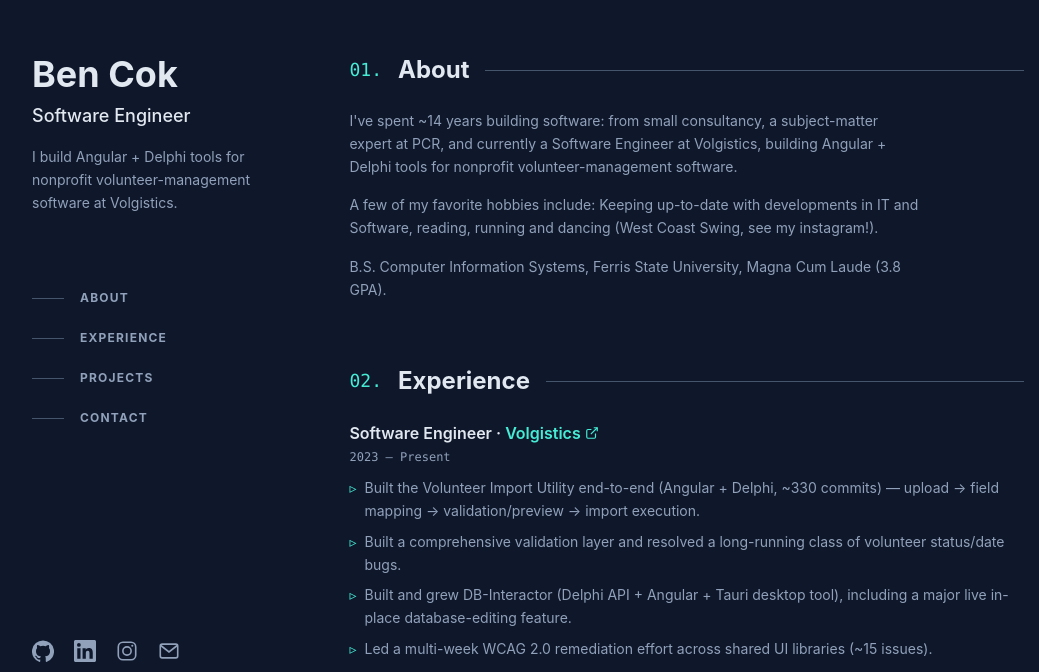
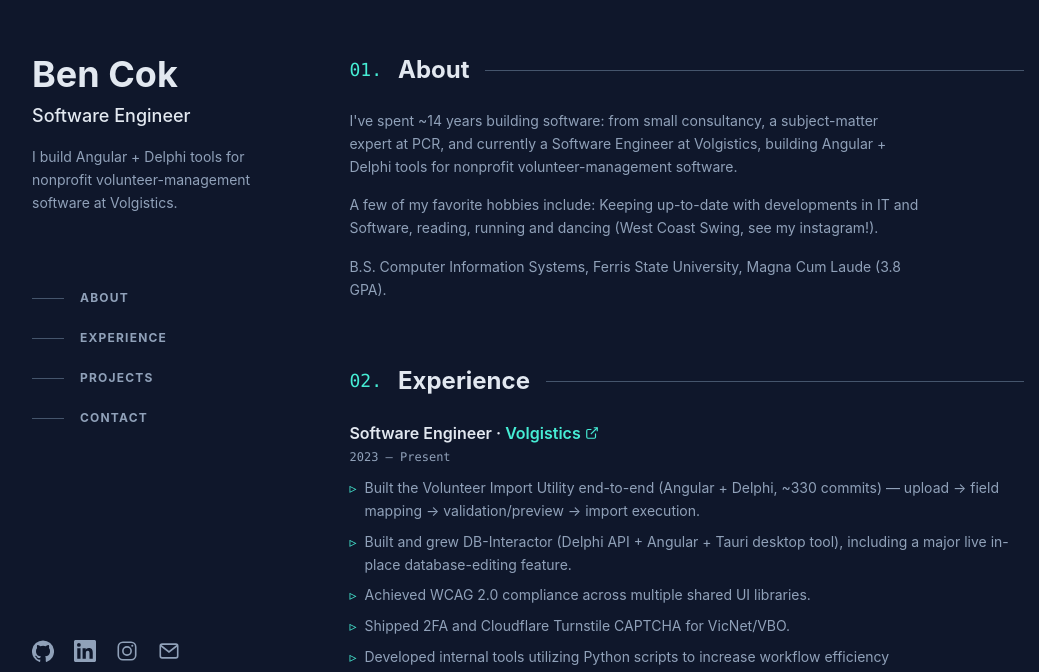
Before and after one commit to StarStuck237/portfolio-website, an Angular app: page / in a window 1280 px wide. Shown: the part 106-778 px from the top of the page, without its empty margins (160-1199 px from the left). Built offline with nearby package versions, Linux system fonts and the light colour scheme.

Commit message:
Update experience verbage

```diff
--- a/src/app/data/experience.ts
+++ b/src/app/data/experience.ts
@@ -9,13 +9,12 @@ export const EXPERIENCE: readonly Job[] = [
     url: 'https://www.volgistics.com/',
     highlights: [
       'Built the Volunteer Import Utility end-to-end (Angular + Delphi, ~330 commits) — upload → field mapping → validation/preview → import execution.',
-      'Built a comprehensive validation layer and resolved a long-running class of volunteer status/date bugs.',
       'Built and grew DB-Interactor (Delphi API + Angular + Tauri desktop tool), including a major live in-place database-editing feature.',
-      'Led a multi-week WCAG 2.0 remediation effort across shared UI libraries (~15 issues).',
+      'Achieved WCAG 2.0 compliance across multiple shared UI libraries.',
       'Shipped 2FA and Cloudflare Turnstile CAPTCHA for VicNet/VBO.',
-      'Carried multiple Angular apps through the 17→21 upgrade ladder and a standalone-components migration.',
+      'Developed internal tools utilizing Python scripts to increase workflow efficiency',
     ],
-    techStack: ['Angular', 'TypeScript', 'Delphi', 'RxJS', 'Tauri', 'JWT', 'WCAG 2.0'],
+    techStack: ['Angular', 'TypeScript', 'Delphi', 'Python', 'Tauri', 'JWT', 'WCAG 2.0'],
   },
   {
     id: 'job-2',
```
